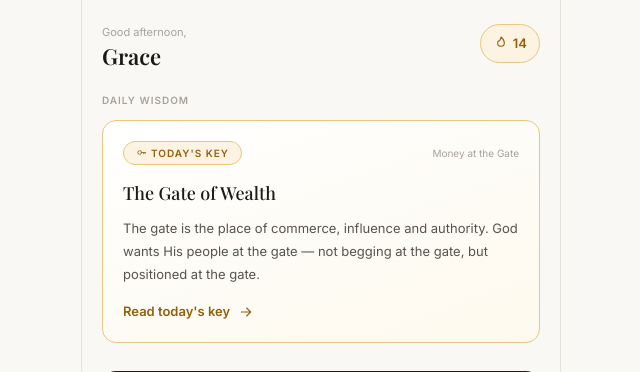
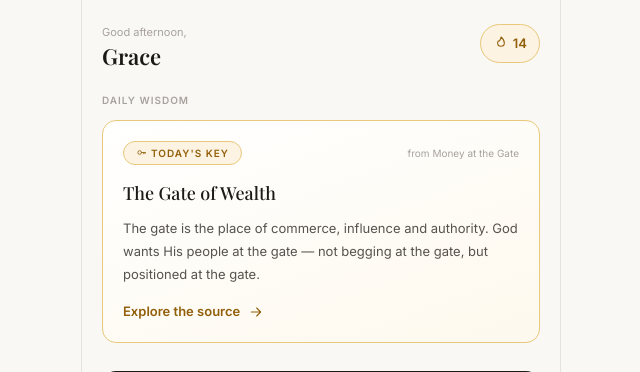
Before and after one commit to elijasinyinza-a11y/DKSE-App, a Next.js app: page / in a window 1280 px wide. Shown: the top 372 px of the page, without its empty margins (319-959 px from the left). Built offline with nearby package versions, Linux system fonts and the light colour scheme; a web font is replaced by a local one.

Commit message:
Add files via upload

```diff
--- a/src/pages/index.js
+++ b/src/pages/index.js
@@ -26,14 +26,14 @@ export default function Home() {
 
       <section className={styles.screenSection}>
         <p className="section-label">Daily wisdom</p>
-        <Link href={`/reader/${mockDailyKey.bookSlug}?chapter=${mockDailyKey.chapterNumber}`} className={styles.dailyCard}>
+        <Link href={`/reader/${mockDailyKey.bookSlug}`} className={styles.dailyCard}>
           <div className={styles.dailyTop}>
             <span className="pill pill--amber"><KeyMini /> Today&apos;s key</span>
-            <span className={styles.dailyBook}>{mockDailyKey.bookTitle}</span>
+            <span className={styles.dailyBook}>from {mockDailyKey.bookTitle}</span>
           </div>
           <h2 className={styles.dailyTitle}>{mockDailyKey.chapterTitle}</h2>
           <p className={styles.dailyExcerpt}>{mockDailyKey.excerpt}</p>
-          <span className={styles.dailyCta}>Read today&apos;s key <ArrowIcon /></span>
+          <span className={styles.dailyCta}>Explore the source <ArrowIcon /></span>
         </Link>
       </section>
 
```
